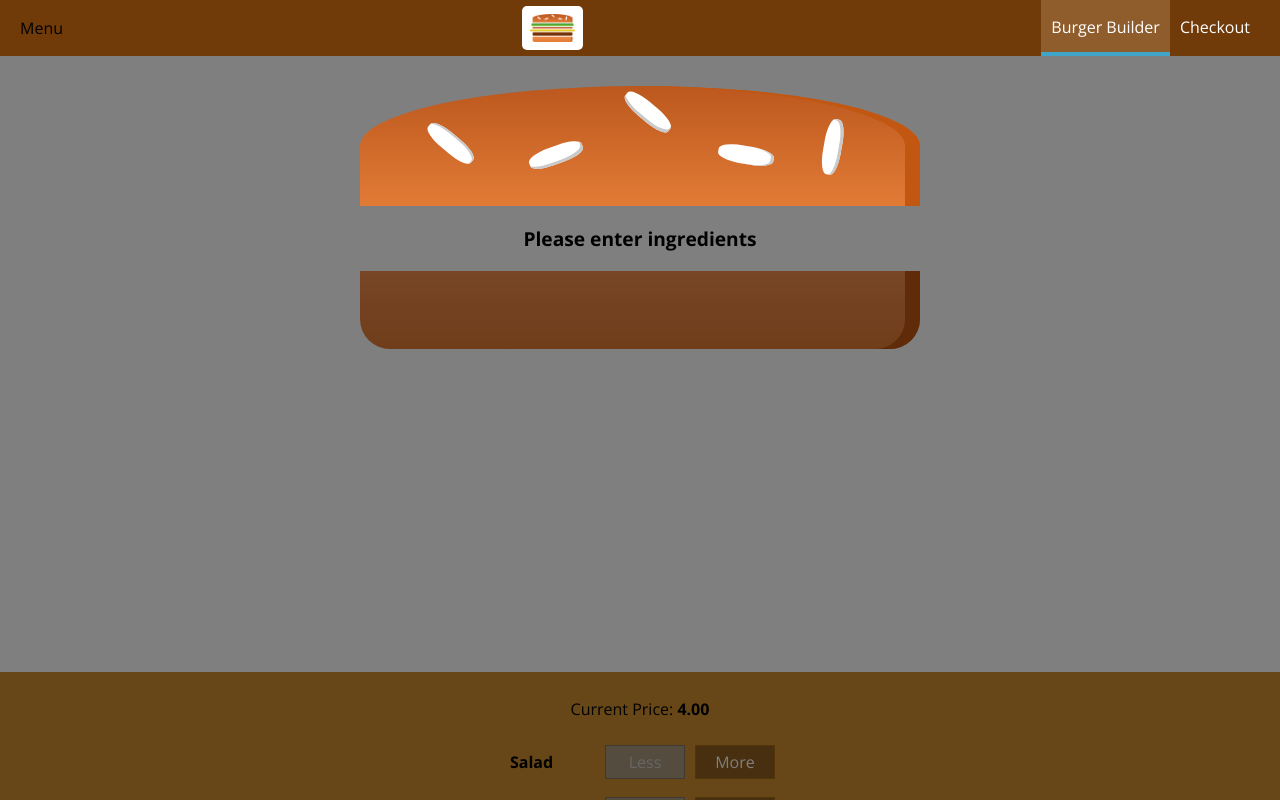
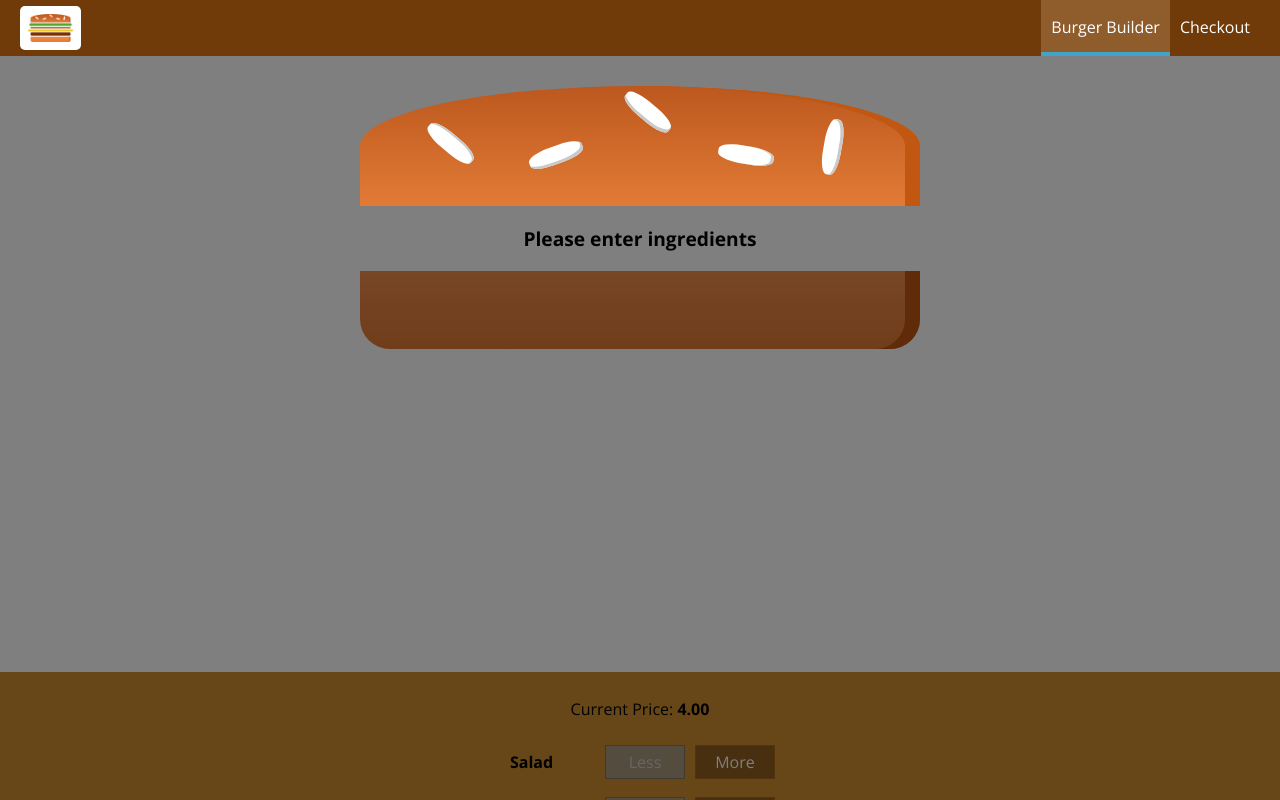
Before and after one commit to fayssalaitb/burgerv2, a React (Create React App) app: page / in a window 1280 px wide. Shown: the top 800 px of the page. Built offline with nearby package versions, Linux system fonts and the light colour scheme.

Commit message:
done with the menu button next i will just improve the app

```diff
--- a/src/components/Layout/Layout.js
+++ b/src/components/Layout/Layout.js
@@ -14,10 +14,16 @@
     this.setState({ showSideDrawer: false });
   };
 
+  sideDrawerToggleHandler = () => {
+    this.setState(prevState => {
+      return { showSideDrawer: !prevState.showSideDrawer };
+    });
+  };
+
   render() {
     return (
       <Aux>
-        <Toolbar />
+        <Toolbar drawerToggleClicked={this.sideDrawerToggleHandler} />
         <SideDrawer
           open={this.state.showSideDrawer}
           closed={this.sideDrawerCloseHandler}
--- a/src/components/Navigation/SideDrawer/DrawerToggle/DrawerToggle.js
+++ b/src/components/Navigation/SideDrawer/DrawerToggle/DrawerToggle.js
@@ -1,13 +1,13 @@
-import React from 'react';
+import React from "react";
 
-import classes from './DrawerToggle.css';
+import classes from "./DrawerToggle.module.css";
 
-const drawerToggle = (props) => (
-    <div className={classes.DrawerToggle} onClick={props.clicked}>
-        <div></div>
-        <div></div>
-        <div></div>
-    </div>
+const DrawerToggle = props => (
+  <div className={classes.DrawerToggle} onClick={props.clicked}>
+    <div></div>
+    <div></div>
+    <div></div>
+  </div>
 );
 
-export default drawerToggle;
+export default DrawerToggle;
--- a/src/components/Navigation/SideDrawer/SideDrawer.js
+++ b/src/components/Navigation/SideDrawer/SideDrawer.js
@@ -6,7 +6,7 @@
 import Backdrop from "../../UI/Backdrop/Backdrop";
 import Aux from "../../../hoc/aux";
 
-const sideDrawer = props => {
+const SideDrawer = props => {
   let attachedClasses = [classes.SideDrawer, classes.Close];
   if (props.open) {
     attachedClasses = [classes.SideDrawer, classes.Open];
@@ -26,4 +26,4 @@
   );
 };
 
-export default sideDrawer;
+export default SideDrawer;
--- a/src/components/Navigation/Toolbar/Toolbar.js
+++ b/src/components/Navigation/Toolbar/Toolbar.js
@@ -3,11 +3,12 @@
 import classes from "./Toolbar.module.css";
 import Logo from "../../Logo/Logo";
 import NavigationItems from "../NavigationItems/NavigationItems";
+import DrawerToggle from "../SideDrawer/DrawerToggle/DrawerToggle";
 
 const Toolbar = props => {
   return (
     <header className={classes.Toolbar}>
-      <div>Menu</div>
+      <DrawerToggle clicked={props.drawerToggleClicked} />
       <div className={classes.Logo}>
         <Logo />
       </div>
```
Also changed, not shown: src/components/Navigation/SideDrawer/DrawerToggle/DrawerToggle.module.css (renamed from src/components/Navigation/SideDrawer/DrawerToggle/DrawerToggle.css).
